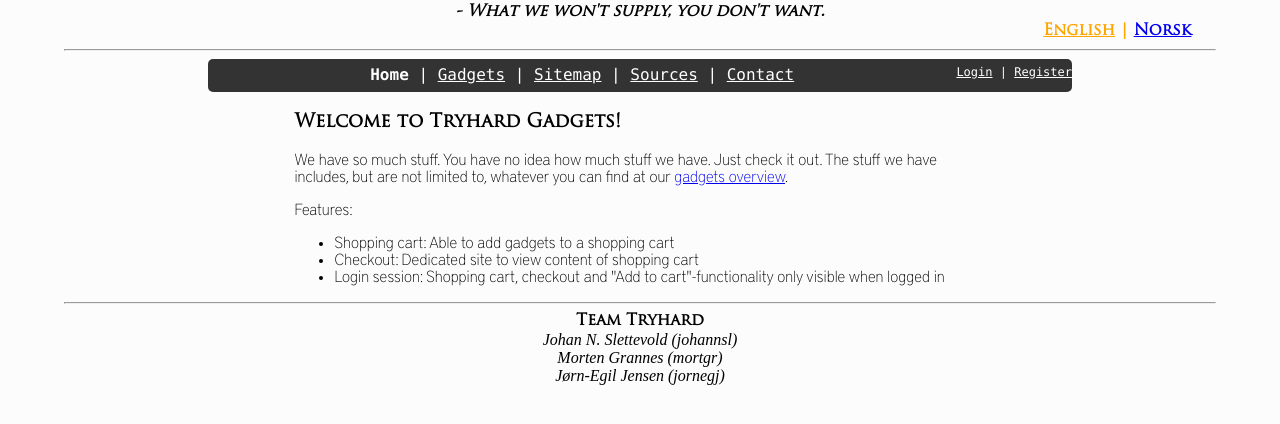
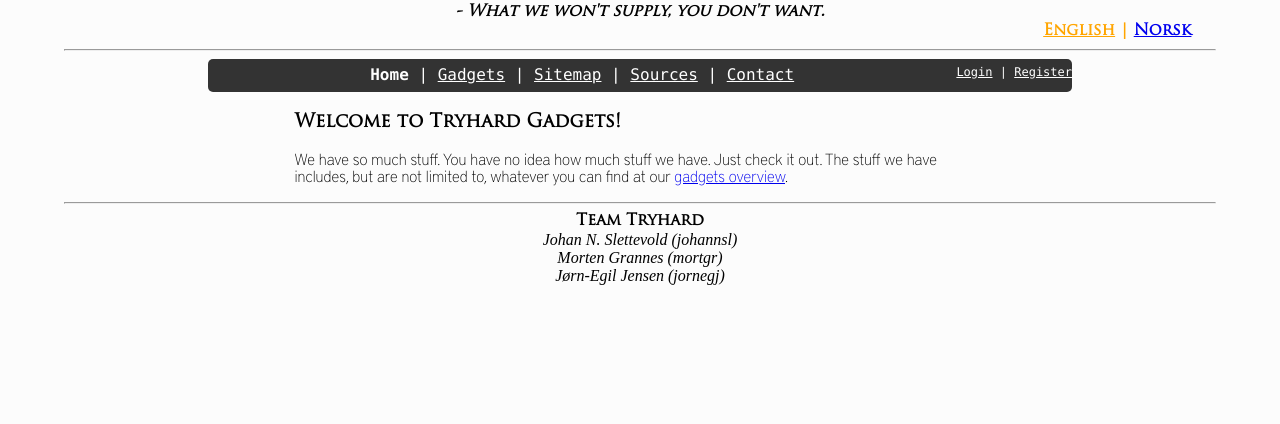
Before and after one commit to johannsl/tryhardgadgets, a plain HTML site: page en/index.html in a window 1280 px wide. Shown: the part 108-532 px from the top of the page. Drawn offline with Linux system fonts and the light colour scheme.

Commit message:
Added content to README.txt

```diff
--- a/en/index.html
+++ b/en/index.html
@@ -31,14 +31,6 @@
             We have so much stuff. You have no idea how much stuff we have. Just check it out. The stuff we have includes,
             but are not limited to, whatever you can find at our <a href="gadgets.html">gadgets overview</a>.
         </p>
-        <p>
-            Features:
-            <ul role="list">
-                <li>Shopping cart: Able to add gadgets to a shopping cart</li>
-                <li>Checkout: Dedicated site to view content of shopping cart</li>
-                <li>Login session: Shopping cart, checkout and "Add to cart"-functionality only visible when logged in</li>
-            </ul>
-        </p>
     </section>
 </section>
 
```
Also changed, not shown: no/index.html (+0 -8 lines), README.txt.
